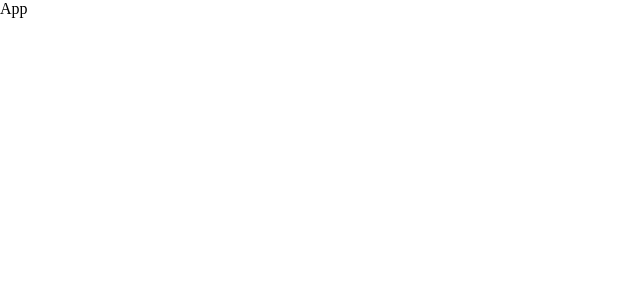
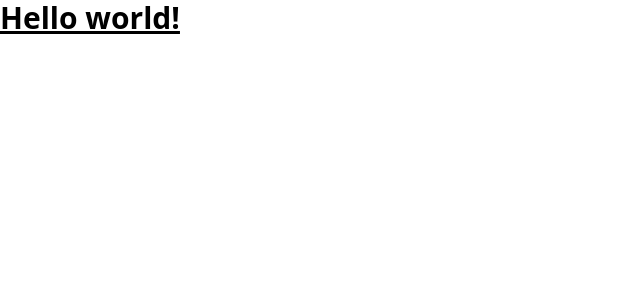
Before and after one commit to iliaalekseevofb/Staycation, a React (Create React App) app: page / in a window 1280 px wide. Shown: the top 300 px of the page, without its empty margins (0-640 px from the left). Built offline with nearby package versions, Linux system fonts and the light colour scheme; the HTML template or start-up script is replaced by a standard one.

Commit message:
Necessary dependencies are installed

```diff
--- a/package.json
+++ b/package.json
@@ -8,6 +8,7 @@
     "@testing-library/user-event": "^13.5.0",
     "react": "^18.2.0",
     "react-dom": "^18.2.0",
+    "react-router-dom": "^6.3.0",
     "react-scripts": "5.0.1",
     "web-vitals": "^2.1.4"
   },
@@ -34,5 +35,10 @@
       "last 1 firefox version",
       "last 1 safari version"
     ]
+  },
+  "devDependencies": {
+    "autoprefixer": "^10.4.8",
+    "postcss": "^8.4.16",
+    "tailwindcss": "^3.1.8"
   }
 }
--- /dev/null
+++ b/postcss.config.js
@@ -0,0 +1,6 @@
+module.exports = {
+  plugins: {
+    tailwindcss: {},
+    autoprefixer: {},
+  },
+}
--- a/src/App.js
+++ b/src/App.js
@@ -2,7 +2,9 @@
 
 const App = () => {
   return (
-    <div>App</div>
+    <h1 className="text-3xl font-bold underline">
+      Hello world!
+    </h1>
   )
 }
 
--- a/src/index.css
+++ b/src/index.css
@@ -1,3 +1,7 @@
+@tailwind base;
+@tailwind components;
+@tailwind utilities;
+
 * {
   margin: 0;
   padding: 0;
--- /dev/null
+++ b/tailwind.config.js
@@ -0,0 +1,9 @@
+module.exports = {
+  content: [
+    "./src/**/*.{js,jsx,ts,tsx}",
+  ],
+  theme: {
+    extend: {},
+  },
+  plugins: [],
+}
```
Also changed, not shown: 1 other file (tests, documents, lock files or other folders).
